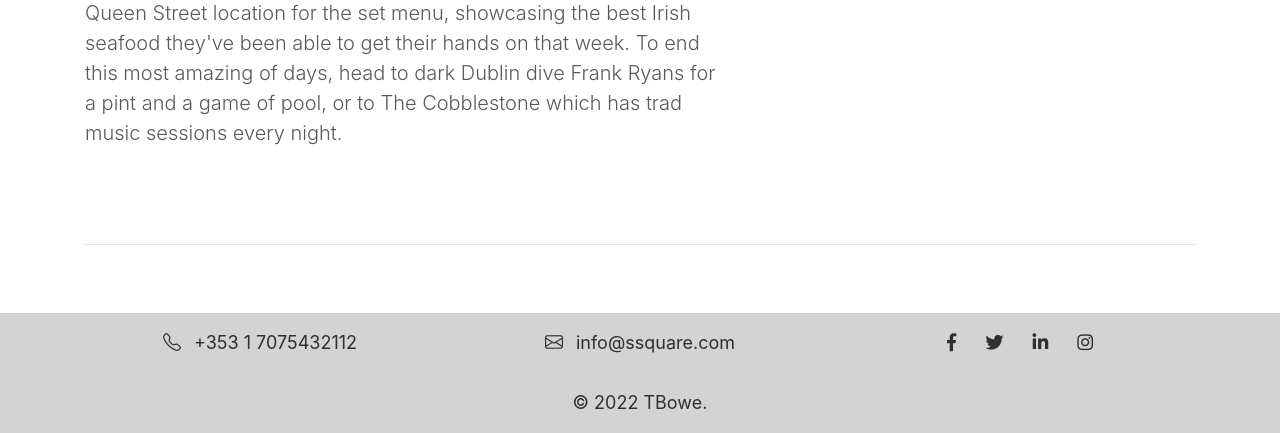
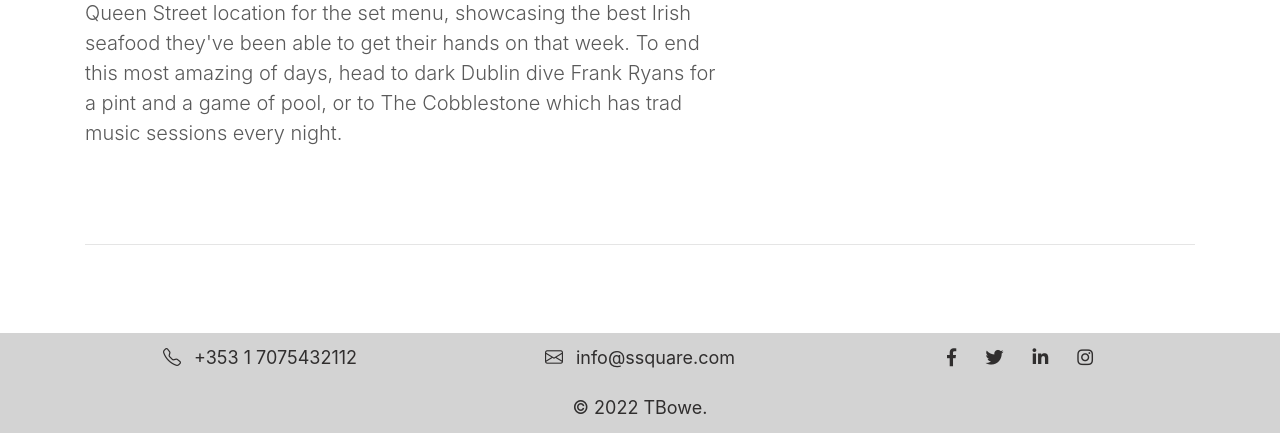
Before and after one commit to teresabowe/booking-system, a Django app: page / in a window 1280 px wide. Shown: the part 3433-3866 px from the top of the page. Run offline with Django 3.2, Linux system fonts and the light colour scheme; some libraries are stand-ins or nearby versions.

Commit message:
fix: change line-height to fix form view on small devices

```diff
--- a/static/css/carousel.css
+++ b/static/css/carousel.css
@@ -145,12 +145,13 @@ body {
   body {
     margin-bottom: 60px; /* Margin bottom by footer height */
   }
+
   .footer {
     position: absolute;
     font-size: 18px;
     bottom: 0;
     width: 100%;
-    line-height: 60px; /* Vertically center the text there */
+    line-height: 35px; /* Vertically center the text there */
     background-color: lightgrey;
     color: rgb(48, 46, 46);
   }
@@ -206,6 +207,11 @@ body {
       width: 250px;
       height: 20px;
     }
+
+    /* Bump up size of company logo */
+    .footer {
+    line-height: 50px; /* Vertically center the text there */
+    }
   }
 
   @media (min-width: 62em) {
```
